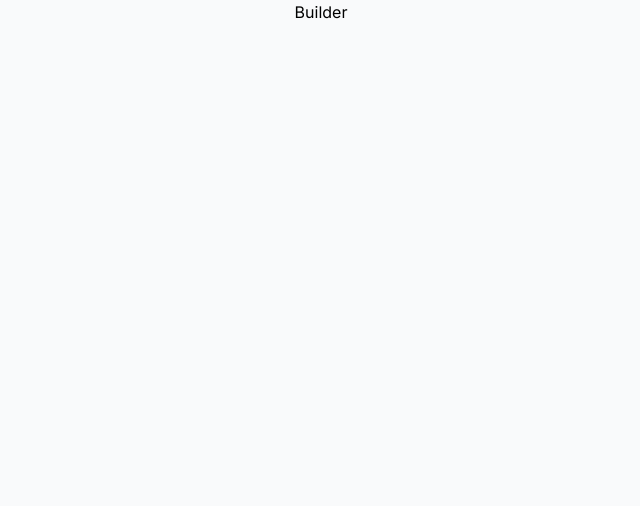
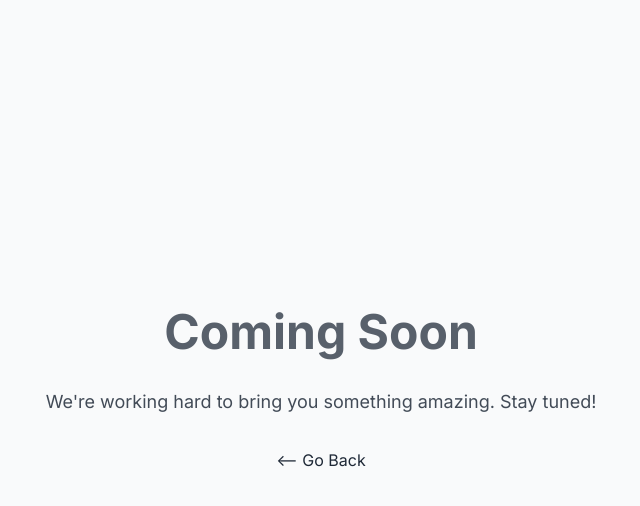
Before and after one commit to prajwl-dh/quick-resume-builder, a Next.js app: page /builder in a window 1280 px wide. Shown: the top 506 px of the page, without its empty margins (319-959 px from the left). Built offline with nearby package versions, Linux system fonts and the light colour scheme.

Commit message:
chore: Update repository URL in README.md
The repository URL in the README.md file has been updated to use the correct GitHub username. This change ensures that users can clone the repository from the correct source.

```diff
--- a/src/app/builder/page.tsx
+++ b/src/app/builder/page.tsx
@@ -1,3 +1,21 @@
+import Link from 'next/link';
+
 export default function Builder() {
-  return <div>Builder</div>;
+  return (
+    <div className='w-full 2xl:w-10/12 px-1 xl:px-40 flex flex-col justify-center items-center text-center min-h-[80vh] mt-[70px]'>
+      <h1 className='text-5xl font-bold mb-8 animate-pulse text-light-text-primary dark:text-dark-text-primary'>
+        Coming Soon
+      </h1>
+      <p className='text-lg mb-8 px-5 text-light-text-secondary dark:text-dark-text-secondary'>
+        We&apos;re working hard to bring you something amazing. Stay tuned!
+      </p>
+      <Link
+        className='text underline-offset-4 text-light-text-primary dark:text-dark-text-primary hover:underline'
+        href={'/'}
+      >
+        {' '}
+        &lt;-- Go Back
+      </Link>
+    </div>
+  );
 }
--- a/src/components/home/Home.tsx
+++ b/src/components/home/Home.tsx
@@ -32,7 +32,12 @@ export default function Home() {
         >
           Get Started 🔥
         </PrimaryButton>
-        <SecondaryButton className='h-12 min-w-32 flex flex-row gap-1 items-center'>
+        <SecondaryButton
+          onClick={() =>
+            router.push('https://github.com/prajwl-dh/quick-resume-builder')
+          }
+          className='h-12 min-w-32 flex flex-row gap-1 items-center'
+        >
           <p>Contribute</p>
           <GitHubIcon />
         </SecondaryButton>
```
Also changed, not shown: 1 other file (tests, documents, lock files or other folders).
